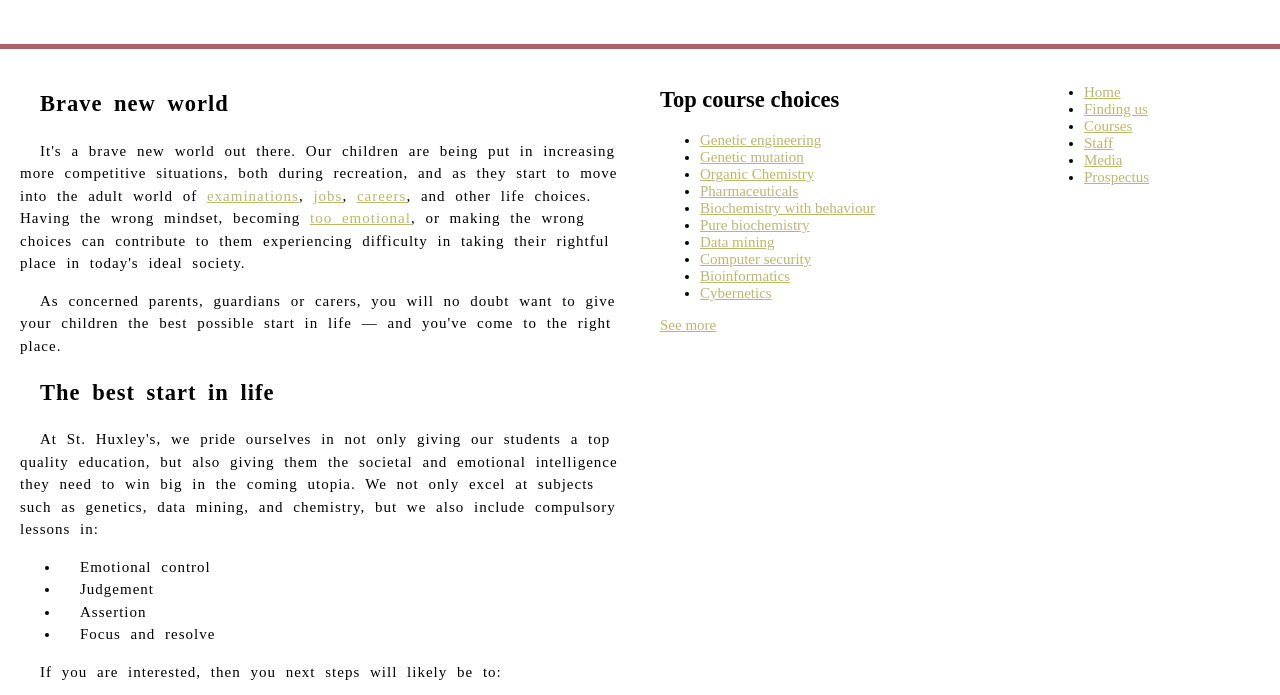
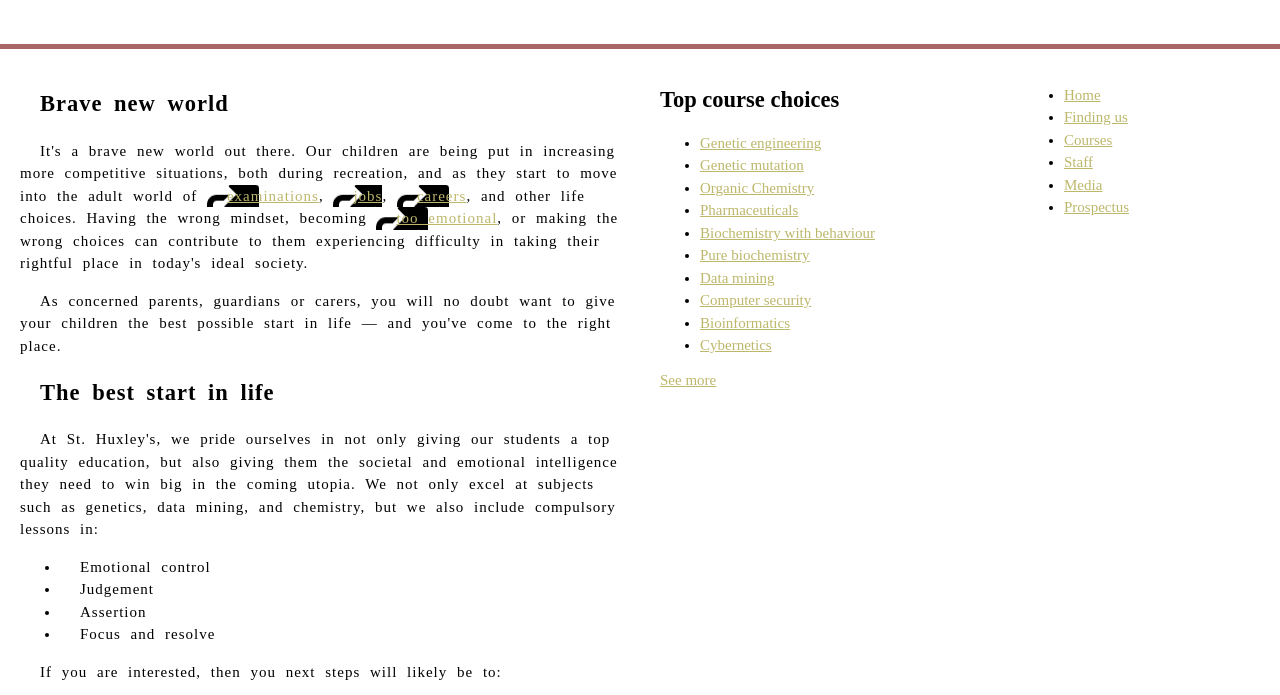
Before and after one commit to IBurningIceI/IBurningIceI.github.io, a plain HTML site: page assignment3/part3/index.html in a window 1280 px wide. Shown: the part 102-797 px from the top of the page. Drawn offline with Linux system fonts and the light colour scheme.

Commit message:
Assignment 3 - part 3
Finished as much as could be finished.

```diff
--- a/assignment3/part3/style.css
+++ b/assignment3/part3/style.css
@@ -81,6 +81,10 @@ footer {
   font-size: 2rem;
 }
 
+a {
+  outline: none;
+}
+
 a:visited {
   color: darkgoldenrod;
 }
@@ -93,6 +97,24 @@ a:focus{
   color: rgb(255, 238, 6)
 }
 
+a:active {
+  color: red;
+}
+
+a[href*="http"] {
+  display: inline-block;
+  background-size: 5px 5px;
+  background: url("external-link-52.png") no-repeat;
+}
+
 a:hover{
   color: rgb(106, 103, 59)
 }
+
+li {
+  line-height: 1.5;
+}
+
+nav {
+  padding-left: 0;
+}
```
Also changed, not shown: assignment3/part3/external-link-52.png (added).
